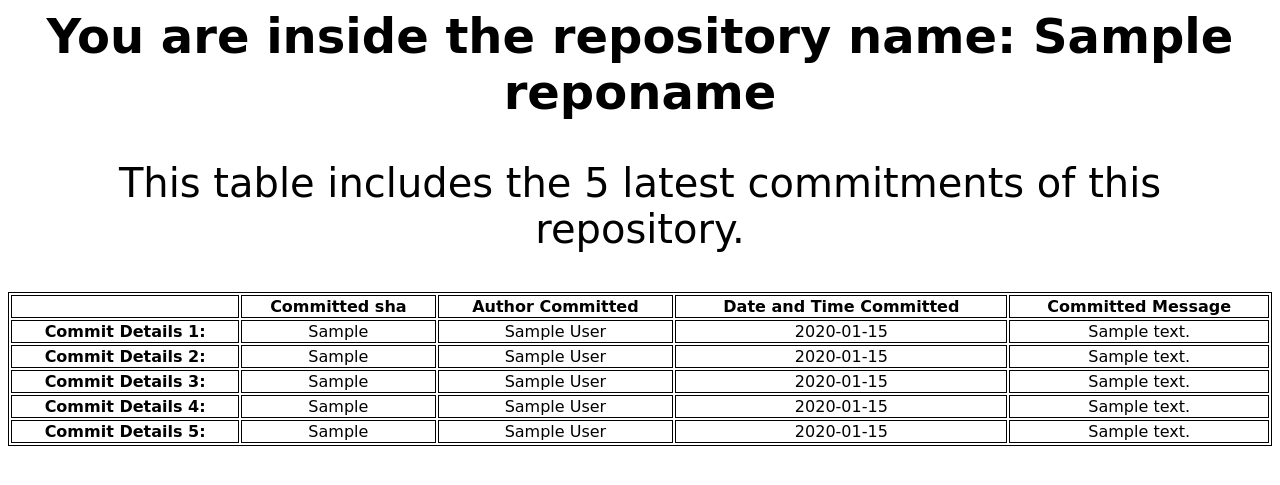
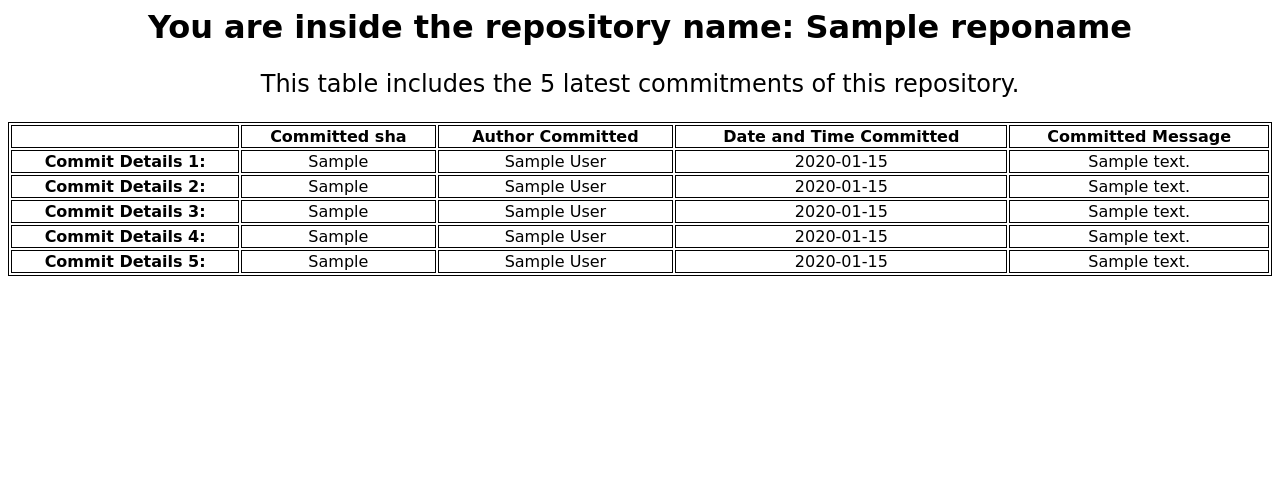
Before and after one commit to KaanImp23/SSE-lab2-kc, a Flask app: template api/templates/commit_details.html in a window 1280 px wide. Shown: the top 485 px of the page. Run offline with Flask 3, Linux system fonts and the light colour scheme; the template is opened without the code that fills it: most values are stand-ins (such as "Sample title", 1, 10 or a date in 2020).

Commit message:
Added Details

```diff
--- a/api/app.py
+++ b/api/app.py
@@ -41,7 +41,7 @@ def submit():
             )
 
 
-@app.route('/submit/detail', methods=["POST"])
+@app.route('/submit/details', methods=["POST"])
 def details():
     repo_name = request.form.get("reponame")
     commit_response = requests.get(
--- a/api/templates/commit_details.html
+++ b/api/templates/commit_details.html
@@ -6,10 +6,10 @@
                 text-align: center;
         }
         h1{
-                font-size: 300%;
+                font-size: 200%;
         }
         p{
-                font-size: 250%;
+                font-size: 150%;
         }
         table, td, th {
                 border: 1px solid black;
```
Also changed, not shown: api/templates/hello.html (+9 -0 lines).
